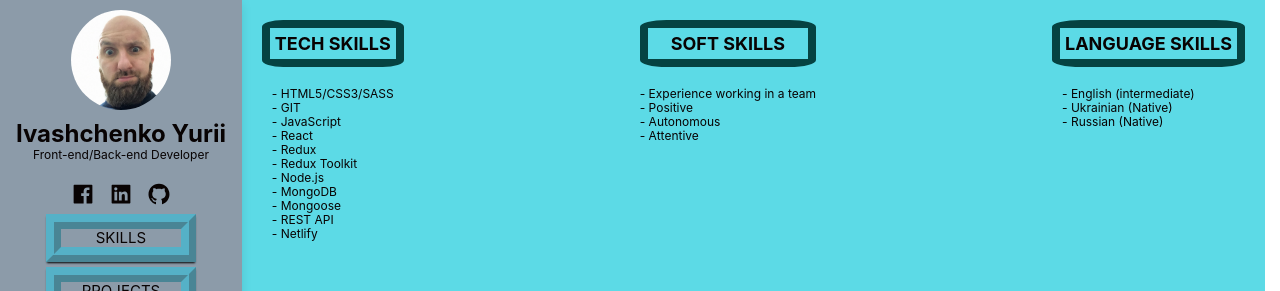
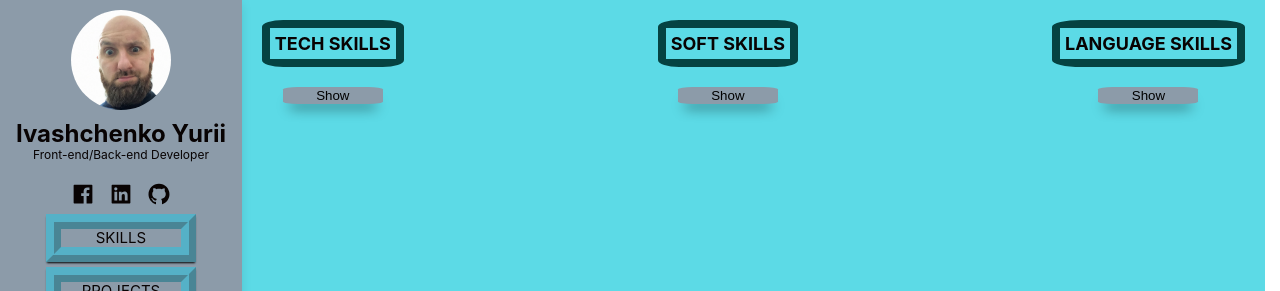
Before and after one commit to YuriiIva/my_own_presentation, a React (Create React App) app: page /skills in a window 1280 px wide. Shown: the top 291 px of the page. Built offline with nearby package versions, Linux system fonts and the light colour scheme.

Commit message:
add Button in skills

```diff
--- a/src/common/Button/Button.jsx
+++ b/src/common/Button/Button.jsx
@@ -2,11 +2,16 @@ import React from 'react'
 import s from "./Button.module.css"
 
 const Button = ({btn_name, hendleOnClick}) => {
+
   return (
+
    <button
    type='button'
    className={s.btn}
    onClick={hendleOnClick}
+
+
+
    >
 {btn_name}
         </button>
--- a/src/common/Button/Button.module.css
+++ b/src/common/Button/Button.module.css
@@ -6,7 +6,7 @@
 box-shadow: 0px 10px 13px -7px #000000, 5px 5px 15px 5px rgba(0,0,0,0);
 cursor: pointer;
 border: 0;
-
+/* margin-left: 20px; */
 }
 .btn:focus,.btn:hover {
     box-shadow: 0px 2px 2px -1px #000000, 1px 1px 1px 1px rgba(0,0,0,0);
--- a/src/components/Skills/Skills.jsx
+++ b/src/components/Skills/Skills.jsx
@@ -1,17 +1,38 @@
-
+import { useState } from 'react'
 import { Spring, animated } from 'react-spring'
 import s from './Skills.module.css'
 import {languageSkills, softSkills, techSkills} from '../../data/skills'
+import Button from "../../common/Button/Button"
+
 
 const Skills = () => {
+  const [show, setShow] = useState(false)
+  const [showSoft, setShowSoft] = useState(false)
+  const [showLan, setShowLan] = useState(false)
+
+  const isToggle = ()=> {
+    setShow(!show)
+  }
+  const isToggleSoft = ()=> {
+    setShowSoft(!showSoft)
+  }
+
+  const isToggleLan = ()=> {
+    setShowLan(!showLan)
+  }
+
+
   return (
     <div className={s.main}>
       <div>
       <h2 className={s.title}>TECH SKILLS</h2>
-      <Spring
+      <div className={s.btn}>
+        <Button btn_name={show?"Hide":"Show"} hendleOnClick={isToggle} />
+      </div>
+      {show && <Spring
       from={{opacity:0, transform:"translateY(-4rem)"}}
-      to={{opacity:1, transform:"translateY(0rem}"}}
-      config={{duration: 5000}}
+      to={{opacity:1, transform:"translateY(+1rem}"}}
+      config={{duration: 3000}}
       >
         {styles=>(<animated.ul style={styles}>
         {techSkills.map((t) => (
@@ -19,16 +40,20 @@ const Skills = () => {
           <p> - {t}</p>
          </li>))}
       </animated.ul>)}
-      </Spring>
+      </Spring>}
 
       </div>
 
       <div>
       <h2 className={s.title}>SOFT SKILLS</h2>
-      <Spring
+      <div className={s.btn}>
+         <Button btn_name={showSoft?"Hide":"Show"} hendleOnClick={isToggleSoft} />
+      </div>
+
+      {showSoft && <Spring
       from={{opacity:0, transform:"translateY(-4rem)"}}
-      to={{opacity:1, transform:"translateY(0rem}"}}
-      config={{duration: 5000}}
+      to={{opacity:1, transform:"translateY(+1rem}"}}
+      config={{duration: 3000}}
       >
         {styles=>(<animated.ul style={styles}>
         {softSkills.map((s) => (
@@ -36,14 +61,18 @@ const Skills = () => {
           <p> - {s}</p>
          </li>))}
       </animated.ul>)}
-      </Spring>
+      </Spring>}
       </div>
       <div>
       <h2 className={s.title}>LANGUAGE SKILLS</h2>
-      <Spring
+      <div className={s.btn}>
+         <Button btn_name={showLan?"Hide":"Show"} hendleOnClick={isToggleLan} />
+      </div>
+
+     {showLan && <Spring
       from={{opacity:0, transform:"translateY(-4rem)"}}
-      to={{opacity:1, transform:"translateY(0rem}"}}
-      config={{duration: 5000}}
+      to={{opacity:1, transform:"translateY(+1rem}"}}
+      config={{duration: 3000}}
       >
         {styles=>(<animated.ul style={styles}>
         {languageSkills.map((d) => (
@@ -51,7 +80,7 @@ const Skills = () => {
           <p> - {d}</p>
          </li>))}
       </animated.ul>)}
-      </Spring>
+      </Spring>}
       </div>
     </div>
   )
--- a/src/components/Skills/Skills.module.css
+++ b/src/components/Skills/Skills.module.css
@@ -17,3 +17,6 @@
 .item{
     margin-left: 10px;
 }
+.btn{
+    text-align: center;
+}
```
